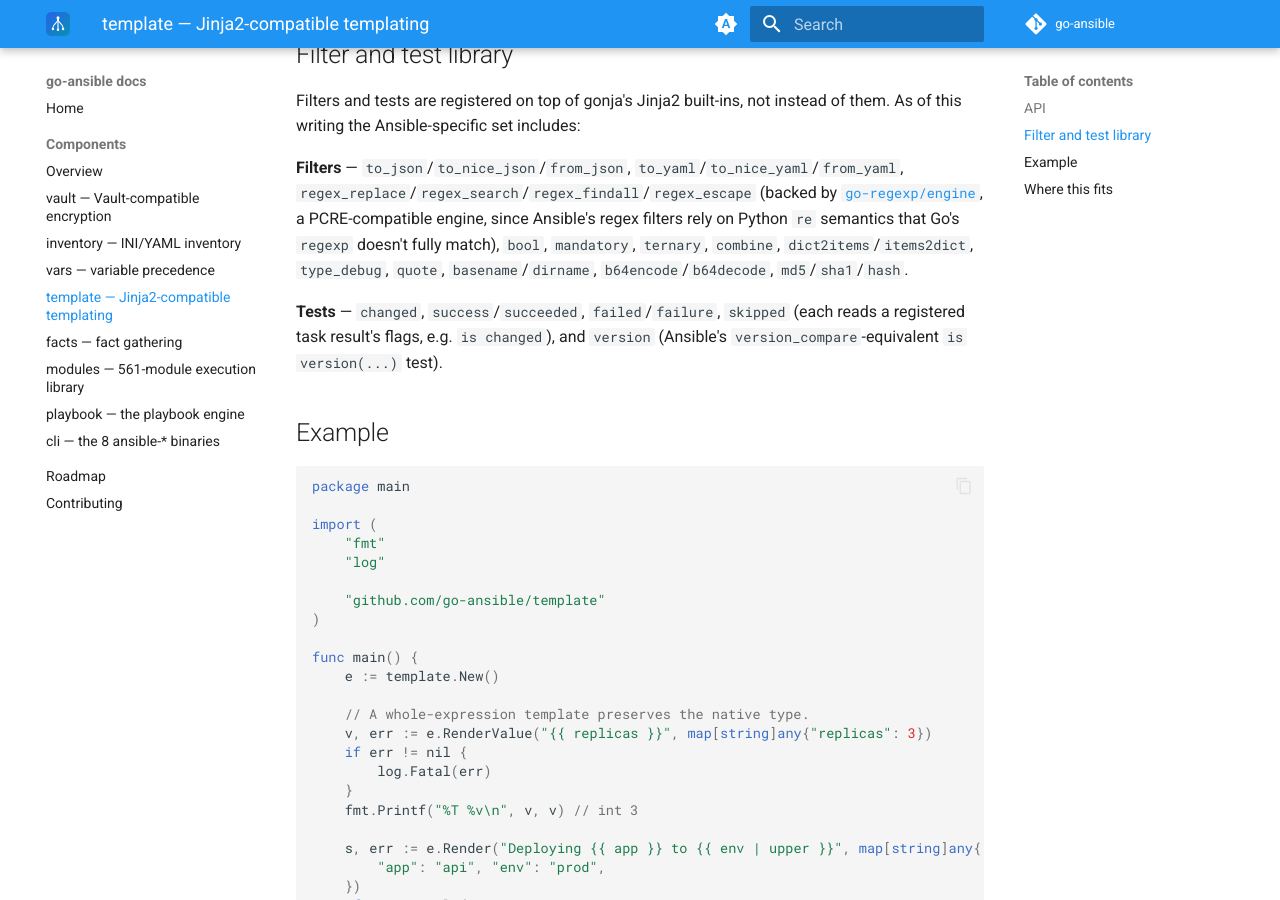
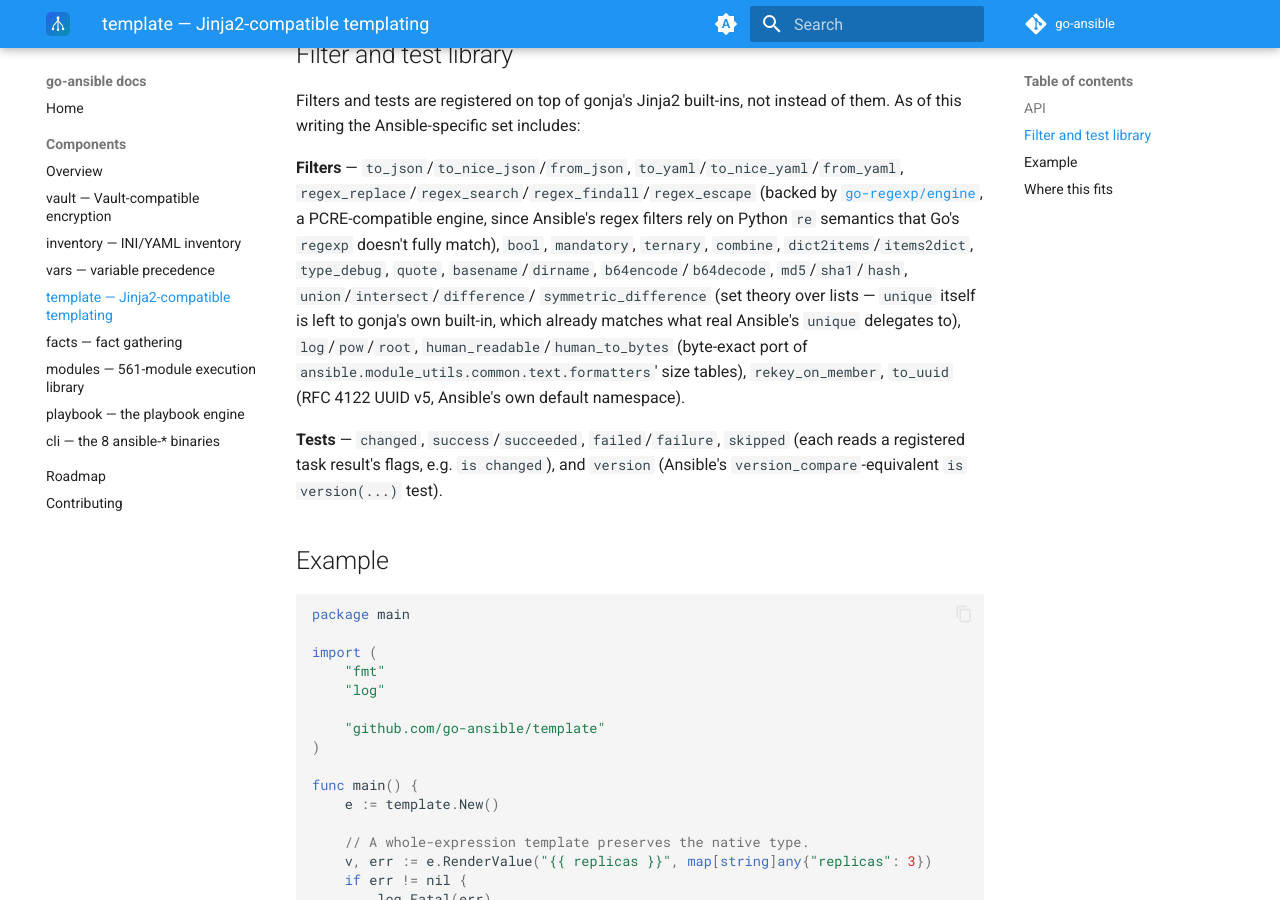
Before and after one commit to go-ansible/docs, an MkDocs documentation site: the page built from docs/components/template.md, in a window 1280 px wide and 900 px high, scrolled down 966 px. Built offline with MkDocs 1.6.1 and Material for MkDocs 9.7.7, drawn with Linux system fonts in a browser that asks for light colours; the version menu is left out.

Commit message:
Document the new set/math/collection filters in template (#13)
Follows go-ansible/template#6.

Co-authored-by: Claude Sonnet 5 <noreply@anthropic.com>

```diff
--- a/docs/components/template.md
+++ b/docs/components/template.md
@@ -50,7 +50,13 @@ instead of them. As of this writing the Ansible-specific set includes:
 engine, since Ansible's regex filters rely on Python `re` semantics that
 Go's `regexp` doesn't fully match), `bool`, `mandatory`, `ternary`, `combine`,
 `dict2items`/`items2dict`, `type_debug`, `quote`, `basename`/`dirname`,
-`b64encode`/`b64decode`, `md5`/`sha1`/`hash`.
+`b64encode`/`b64decode`, `md5`/`sha1`/`hash`, `union`/`intersect`/`difference`/
+`symmetric_difference` (set theory over lists — `unique` itself is left to
+gonja's own built-in, which already matches what real Ansible's `unique`
+delegates to), `log`/`pow`/`root`, `human_readable`/`human_to_bytes` (byte-exact
+port of `ansible.module_utils.common.text.formatters`' size tables),
+`rekey_on_member`, `to_uuid` (RFC 4122 UUID v5, Ansible's own default
+namespace).
 
 **Tests** — `changed`, `success`/`succeeded`, `failed`/`failure`, `skipped`
 (each reads a registered task result's flags, e.g. `is changed`), and
```
